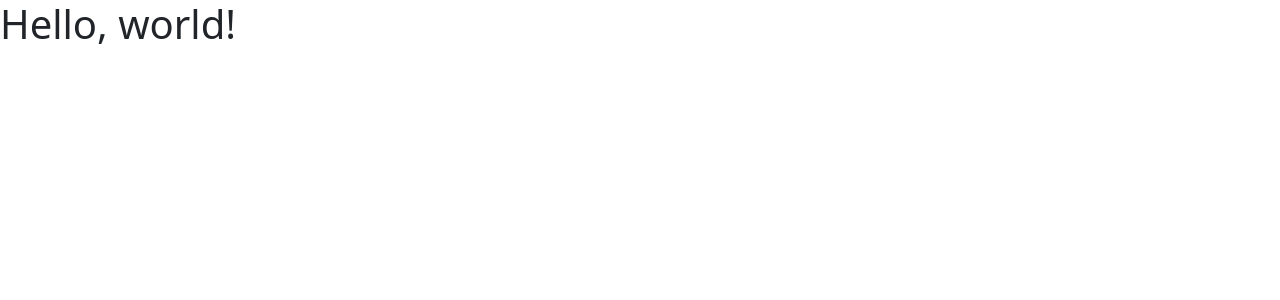
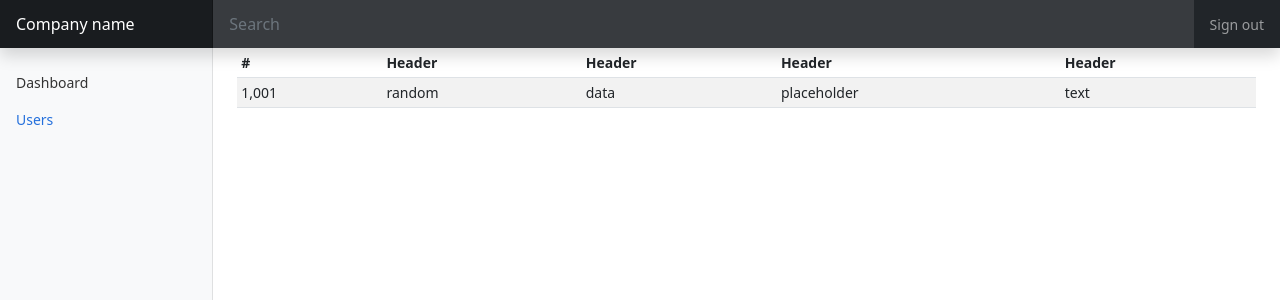
Before and after one commit to mattyricks/vue-ts-docker-dash, a Vue app: page /users in a window 1280 px wide. Before the commit this address had no page. Shown: the top 300 px of the page. Built offline with nearby package versions, Linux system fonts and the light colour scheme.

Commit message:
creates new pages directory, creates two new routes for the two new pages, tests functionality, updates active-class for router-links

```diff
--- a/public/index.html
+++ b/public/index.html
@@ -1,22 +1,27 @@
 <!DOCTYPE html>
-<html lang="en">
+<html lang="">
   <head>
     <meta charset="utf-8" />
-    <meta name="viewport" content="width=device-width, initial-scale=1" />
-    <title>Bootstrap demo</title>
+    <meta http-equiv="X-UA-Compatible" content="IE=edge" />
+    <meta name="viewport" content="width=device-width,initial-scale=1.0" />
+    <link rel="icon" href="<%= BASE_URL %>favicon.ico" />
     <link
       href="https://cdn.jsdelivr.net/npm/bootstrap@5.2.0/dist/css/bootstrap.min.css"
       rel="stylesheet"
       integrity="sha384-gH2yIJqKdNHPEq0n4Mqa/HGKIhSkIHeL5AyhkYV8i59U5AR6csBvApHHNl/vI1Bx"
       crossorigin="anonymous"
     />
+    <title><%= htmlWebpackPlugin.options.title %></title>
   </head>
   <body>
-    <h1>Hello, world!</h1>
-    <script
-      src="https://cdn.jsdelivr.net/npm/bootstrap@5.2.0/dist/js/bootstrap.bundle.min.js"
-      integrity="sha384-A3rJD856KowSb7dwlZdYEkO39Gagi7vIsF0jrRAoQmDKKtQBHUuLZ9AsSv4jD4Xa"
-      crossorigin="anonymous"
-    ></script>
+    <noscript>
+      <strong
+        >We're sorry but <%= htmlWebpackPlugin.options.title %> doesn't work
+        properly without JavaScript enabled. Please enable it to
+        continue.</strong
+      >
+    </noscript>
+    <div id="app"></div>
+    <!-- built files will be auto injected -->
   </body>
 </html>
--- a/src/App.vue
+++ b/src/App.vue
@@ -1,30 +1,118 @@
 <template>
-  <nav>
-    <router-link to="/">Home</router-link> |
-    <router-link to="/about">About</router-link>
-  </nav>
-  <router-view/>
+  <NavBar />
+
+  <div class="container-fluid">
+    <div class="row">
+      <SideBar />
+
+      <main class="col-md-9 ms-sm-auto col-lg-10 px-md-4">
+        <router-view />
+      </main>
+    </div>
+  </div>
 </template>
 
+<script lang="ts">
+import NavBar from "@/components/NavBar.vue";
+import SideBar from "./components/SideBar.vue";
+
+export default {
+  components: { NavBar, SideBar },
+};
+</script>
+
+
 <style>
-#app {
-  font-family: Avenir, Helvetica, Arial, sans-serif;
-  -webkit-font-smoothing: antialiased;
-  -moz-osx-font-smoothing: grayscale;
-  text-align: center;
-  color: #2c3e50;
+body {
+  font-size: 0.875rem;
 }
 
-nav {
-  padding: 30px;
+.feather {
+  width: 16px;
+  height: 16px;
 }
 
-nav a {
-  font-weight: bold;
-  color: #2c3e50;
+/*
+ * Sidebar
+ */
+
+.sidebar {
+  position: fixed;
+  top: 0;
+  /* rtl:raw:
+  right: 0;
+  */
+  bottom: 0;
+  /* rtl:remove */
+  left: 0;
+  z-index: 100; /* Behind the navbar */
+  padding: 48px 0 0; /* Height of navbar */
+  box-shadow: inset -1px 0 0 rgba(0, 0, 0, 0.1);
 }
 
-nav a.router-link-exact-active {
-  color: #42b983;
+@media (max-width: 767.98px) {
+  .sidebar {
+    top: 5rem;
+  }
+}
+
+.sidebar-sticky {
+  height: calc(100vh - 48px);
+  overflow-x: hidden;
+  overflow-y: auto; /* Scrollable contents if viewport is shorter than content. */
+}
+
+.sidebar .nav-link {
+  font-weight: 500;
+  color: #333;
+}
+
+.sidebar .nav-link .feather {
+  margin-right: 4px;
+  color: #727272;
+}
+
+.sidebar .nav-link.active {
+  color: #2470dc;
+}
+
+.sidebar .nav-link:hover .feather,
+.sidebar .nav-link.active .feather {
+  color: inherit;
+}
+
+.sidebar-heading {
+  font-size: 0.75rem;
+}
+
+/*
+ * Navbar
+ */
+
+.navbar-brand {
+  padding-top: 0.75rem;
+  padding-bottom: 0.75rem;
+  background-color: rgba(0, 0, 0, 0.25);
+  box-shadow: inset -1px 0 0 rgba(0, 0, 0, 0.25);
+}
+
+.navbar .navbar-toggler {
+  top: 0.25rem;
+  right: 1rem;
+}
+
+.navbar .form-control {
+  padding: 0.75rem 1rem;
+}
+
+.form-control-dark {
+  color: #fff;
+  background-color: rgba(255, 255, 255, 0.1);
+  border-color: rgba(255, 255, 255, 0.1);
+}
+
+.form-control-dark:focus {
+  border-color: transparent;
+  box-shadow: 0 0 0 3px rgba(255, 255, 255, 0.25);
 }
 </style>
--- a/src/components/HelloWorld.vue
+++ /dev/null
@@ -1,63 +0,0 @@
-<template>
-  <div class="hello">
-    <h1>{{ msg }}</h1>
-    <p>
-      For a guide and recipes on how to configure / customize this project,<br>
-      check out the
-      <a href="https://cli.vuejs.org" target="_blank" rel="noopener">vue-cli documentation</a>.
-    </p>
-    <h3>Installed CLI Plugins</h3>
-    <ul>
-      <li><a href="https://github.com/vuejs/vue-cli/tree/dev/packages/%40vue/cli-plugin-babel" target="_blank" rel="noopener">babel</a></li>
-      <li><a href="https://github.com/vuejs/vue-cli/tree/dev/packages/%40vue/cli-plugin-router" target="_blank" rel="noopener">router</a></li>
-      <li><a href="https://github.com/vuejs/vue-cli/tree/dev/packages/%40vue/cli-plugin-vuex" target="_blank" rel="noopener">vuex</a></li>
-      <li><a href="https://github.com/vuejs/vue-cli/tree/dev/packages/%40vue/cli-plugin-eslint" target="_blank" rel="noopener">eslint</a></li>
-      <li><a href="https://github.com/vuejs/vue-cli/tree/dev/packages/%40vue/cli-plugin-typescript" target="_blank" rel="noopener">typescript</a></li>
-    </ul>
-    <h3>Essential Links</h3>
-    <ul>
-      <li><a href="https://vuejs.org" target="_blank" rel="noopener">Core Docs</a></li>
-      <li><a href="https://forum.vuejs.org" target="_blank" rel="noopener">Forum</a></li>
-      <li><a href="https://chat.vuejs.org" target="_blank" rel="noopener">Community Chat</a></li>
-      <li><a href="https://twitter.com/vuejs" target="_blank" rel="noopener">Twitter</a></li>
-      <li><a href="https://news.vuejs.org" target="_blank" rel="noopener">News</a></li>
-    </ul>
-    <h3>Ecosystem</h3>
-    <ul>
-      <li><a href="https://router.vuejs.org" target="_blank" rel="noopener">vue-router</a></li>
-      <li><a href="https://vuex.vuejs.org" target="_blank" rel="noopener">vuex</a></li>
-      <li><a href="https://github.com/vuejs/vue-devtools#vue-devtools" target="_blank" rel="noopener">vue-devtools</a></li>
-      <li><a href="https://vue-loader.vuejs.org" target="_blank" rel="noopener">vue-loader</a></li>
-      <li><a href="https://github.com/vuejs/awesome-vue" target="_blank" rel="noopener">awesome-vue</a></li>
-    </ul>
-  </div>
-</template>
-
-<script lang="ts">
-import { defineComponent } from 'vue';
-
-export default defineComponent({
-  name: 'HelloWorld',
-  props: {
-    msg: String,
-  },
-});
-</script>
-
-<!-- Add "scoped" attribute to limit CSS to this component only -->
-<style scoped>
-h3 {
-  margin: 40px 0 0;
-}
-ul {
-  list-style-type: none;
-  padding: 0;
-}
-li {
-  display: inline-block;
-  margin: 0 10px;
-}
-a {
-  color: #42b983;
-}
-</style>
--- /dev/null
+++ b/src/components/NavBar.vue
@@ -0,0 +1,43 @@
+<template>
+  <header
+    class="navbar navbar-dark sticky-top bg-dark flex-md-nowrap p-0 shadow"
+  >
+    <a class="navbar-brand col-md-3 col-lg-2 me-0 px-3 fs-6" href="#"
+      >Company name</a
+    >
+
+    <button
+      class="navbar-toggler position-absolute d-md-none collapsed"
+      type="button"
+      data-bs-toggle="collapse"
+      data-bs-target="#sidebarMenu"
+      aria-controls="sidebarMenu"
+      aria-expanded="false"
+      aria-label="Toggle navigation"
+    >
+      <span class="navbar-toggler-icon"></span>
+    </button>
+
+    <input
+      class="form-control form-control-dark w-100 rounded-0 border-0"
+      type="text"
+      placeholder="Search"
+      aria-label="Search"
+    />
+
+    <div class="navbar-nav">
+      <div class="nav-item text-nowrap">
+        <a class="nav-link px-3" href="#">Sign out</a>
+      </div>
+    </div>
+  </header>
+</template>
+
+<script lang="ts">
+export default {
+  name: "NavBar",
+};
+</script>
+
+<style lang="scss" scoped>
+</style>
--- /dev/null
+++ b/src/components/SideBar.vue
@@ -0,0 +1,31 @@
+<template>
+  <nav
+    id="sidebarMenu"
+    class="col-md-3 col-lg-2 d-md-block bg-light sidebar collapse"
+  >
+    <div class="position-sticky pt-3 sidebar-sticky">
+      <ul class="nav flex-column">
+        <li class="nav-item">
+          <router-link to="/" active-class="active" class="nav-link">
+            Dashboard
+          </router-link>
+        </li>
+
+        <li class="nav-item">
+          <router-link to="/users" active-class="active" class="nav-link">
+            Users
+          </router-link>
+        </li>
+      </ul>
+    </div>
+  </nav>
+</template>
+
+<script lang="ts">
+export default {
+  name: "SideBar",
+};
+</script>
+
+<style scoped>
+</style>
--- /dev/null
+++ b/src/pages/Dashboard.vue
@@ -0,0 +1,10 @@
+<template>Dashboard</template>
+
+<script>
+export default {
+  name: "DashboardComponent",
+};
+</script>
+
+<style lang="scss" scoped>
+</style>
--- /dev/null
+++ b/src/pages/Users.vue
@@ -0,0 +1,33 @@
+<template>
+  <div class="table-responsive">
+    <table class="table table-striped table-sm">
+      <thead>
+        <tr>
+          <th scope="col">#</th>
+          <th scope="col">Header</th>
+          <th scope="col">Header</th>
+          <th scope="col">Header</th>
+          <th scope="col">Header</th>
+        </tr>
+      </thead>
+      <tbody>
+        <tr>
+          <td>1,001</td>
+          <td>random</td>
+          <td>data</td>
+          <td>placeholder</td>
+          <td>text</td>
+        </tr>
+      </tbody>
+    </table>
+  </div>
+</template>
+
+<script>
+export default {
+  name: "UsersComponent",
+};
+</script>
+
+<style lang="scss" scoped>
+</style>
--- a/src/router/index.ts
+++ b/src/router/index.ts
@@ -1,25 +1,21 @@
 import { createRouter, createWebHistory, RouteRecordRaw } from 'vue-router'
-import HomeView from '../views/HomeView.vue'
+import Dashboard from '@/pages/Dashboard.vue'
+import Users from '@/pages/Users.vue'
 
 const routes: Array<RouteRecordRaw> = [
   {
-    path: '/',
-    name: 'home',
-    component: HomeView
+    path: '',
+    component: Dashboard,
   },
   {
-    path: '/about',
-    name: 'about',
-    // route level code-splitting
-    // this generates a separate chunk (about.[hash].js) for this route
-    // which is lazy-loaded when the route is visited.
-    component: () => import(/* webpackChunkName: "about" */ '../views/AboutView.vue')
-  }
+    path: '/users',
+    component: Users,
+  },
 ]
 
 const router = createRouter({
   history: createWebHistory(process.env.BASE_URL),
-  routes
+  routes,
 })
 
 export default router
--- a/src/views/AboutView.vue
+++ /dev/null
@@ -1,5 +0,0 @@
-<template>
-  <div class="about">
-    <h1>This is an about page</h1>
-  </div>
-</template>
--- a/src/views/HomeView.vue
+++ /dev/null
@@ -1,18 +0,0 @@
-<template>
-  <div class="home">
-    <img alt="Vue logo" src="../assets/logo.png">
-    <HelloWorld msg="Welcome to Your Vue.js + TypeScript App"/>
-  </div>
-</template>
-
-<script lang="ts">
-import { defineComponent } from 'vue';
-import HelloWorld from '@/components/HelloWorld.vue'; // @ is an alias to /src
-
-export default defineComponent({
-  name: 'HomeView',
-  components: {
-    HelloWorld,
-  },
-});
-</script>
```
Also changed, not shown: src/assets/logo.png (deleted).
